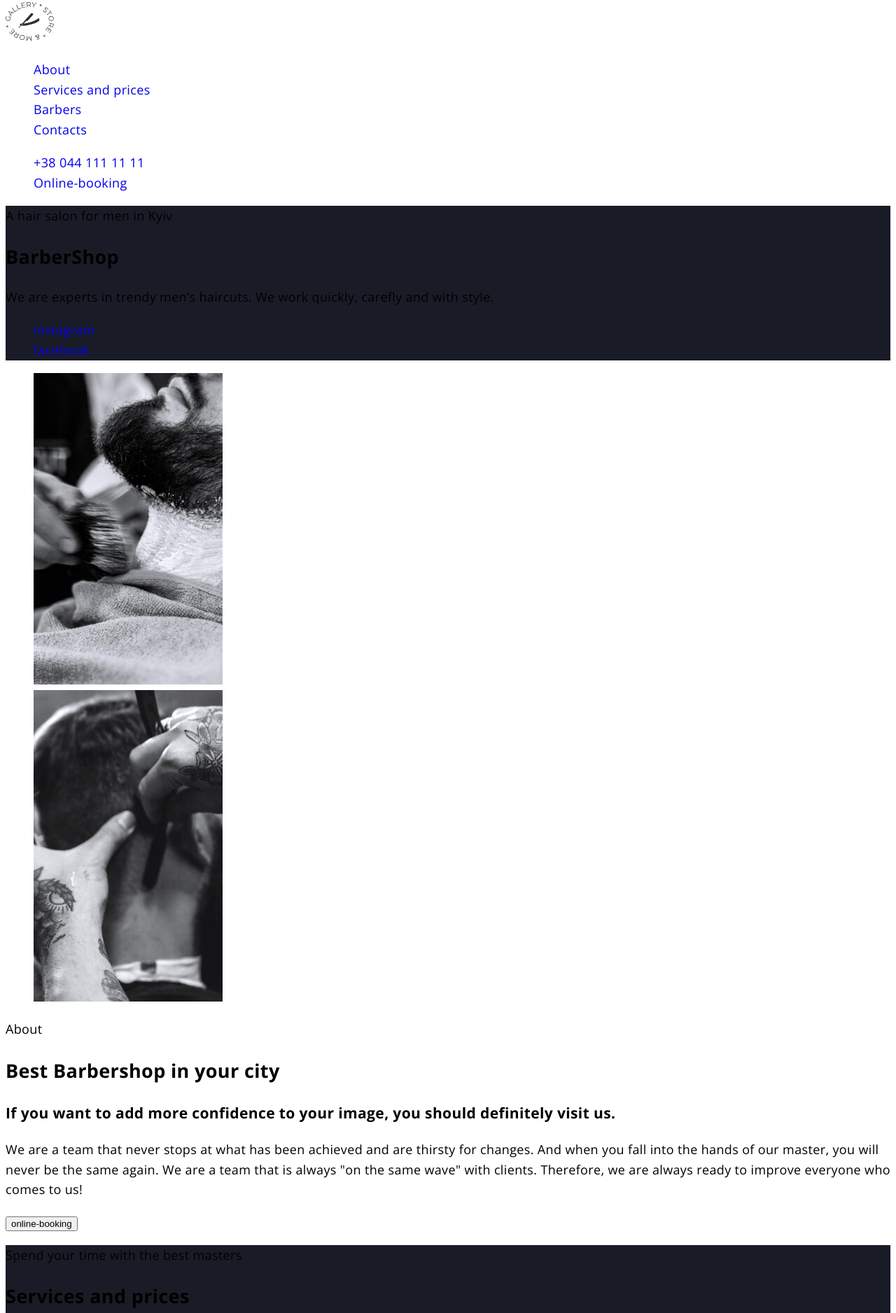
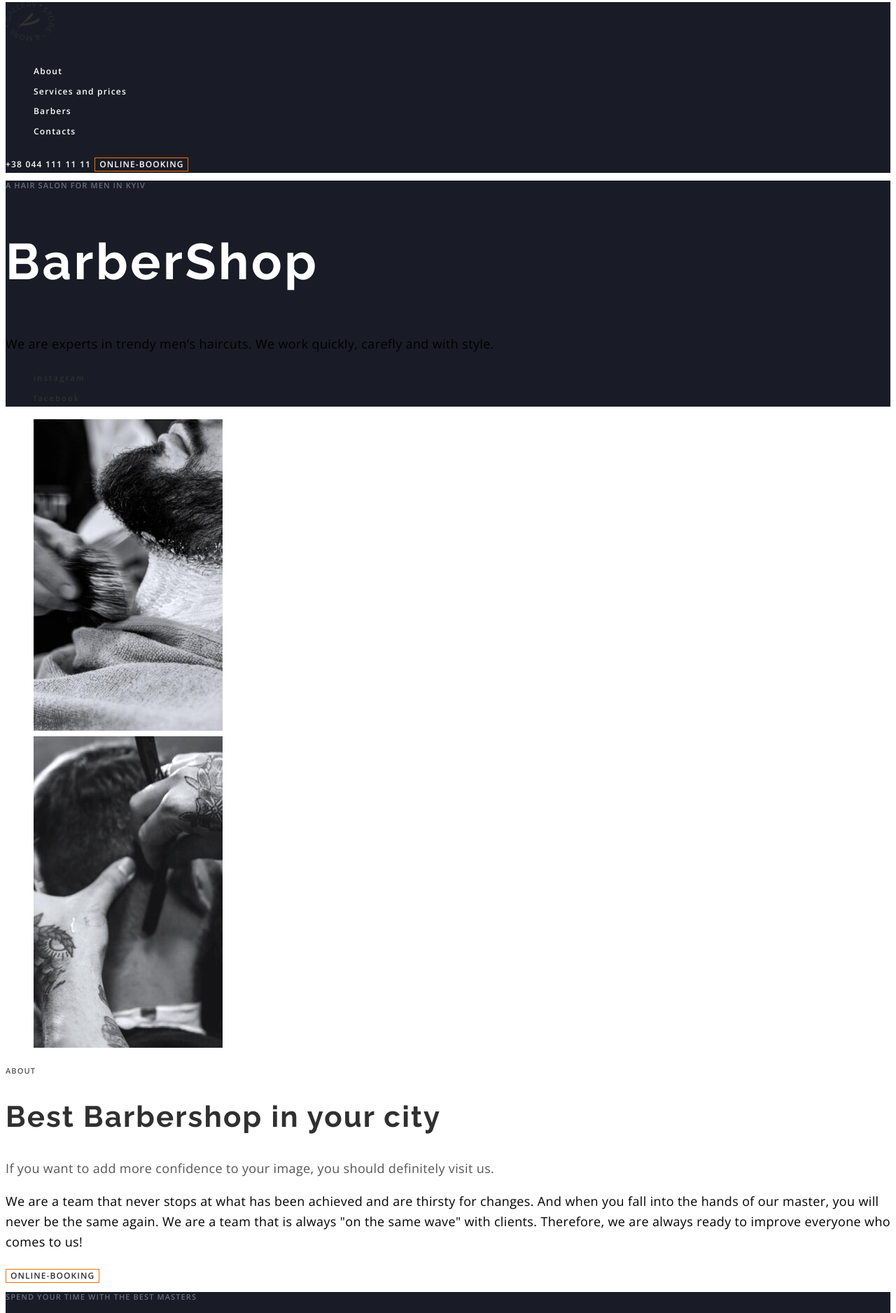
Before and after one commit to WaterSpaceEngineer/bc-33-2, a plain HTML site: page index.html in a window 1280 px wide. Shown: the part 5-1881 px from the top of the page at 70% size. Drawn offline with nearby package versions, Linux system fonts and the light colour scheme.

Commit message:
Практика

```diff
--- a/css/style.css
+++ b/css/style.css
@@ -6,8 +6,8 @@
   --primary-txt_mod-light: #555555;
   --secondary-txt_mod-light: #303030;
   /* Dark theme */
-  ---primary-txt_mod-darking: rgb(157, 164, 189, 0.6);
-  ---primary-txt_mod-dark: #9da4bd;
+  --primary-txt_mod-darking: rgb(157, 164, 189, 0.6);
+  --primary-txt_mod-dark: #9da4bd;
   --secondary-txt_mod-dark: #ffffff;
 
   /* Bg colors */
@@ -18,6 +18,8 @@
   --main-font: 'Open Sans', sans-serif;
   --secondary-font: 'Raleway', sans-serif;
 }
+
+/* base style */
 
 .visually-hidden {
   position: absolute;
@@ -58,3 +60,127 @@
 .connects {
     background-color: var(--primary-bg_mod-dark);
 }
+
+.upper-title {
+  font-weight: 600;
+  font-size: 11px;
+  line-height: 1.3;
+  letter-spacing: 0.1em;
+  text-transform: uppercase;
+}
+
+.upper-title-dark {
+  color: var(--primary-txt_mod-darking);
+}
+
+.upper-title-light {
+  color: var(--primary-txt_mod-light);
+}
+
+.title {
+  font-family: var(--secondary-font);
+  font-size: 42px;
+  line-height: 1.16;
+  letter-spacing: 0.05em;
+}
+
+.title-dark {
+  color: var(--secondary-txt_mod-dark);
+}
+
+.title-light {
+  color: var(--secondary-txt_mod-light);
+}
+
+.sub-title {
+  font-weight: 400;
+  font-size: 18px;
+  line-height: 1.6;
+  letter-spacing: 0.02em;
+}
+
+.sub-title-dark {
+  color: var(--primary-txt_mod-light);
+}
+
+.button {
+  border: 1px solid var(--accent-color);
+
+  background-color: transparent;
+
+  font-family: inherit;
+  font-weight: 600;
+  font-size: 12px;
+  line-height: 1.3;
+  letter-spacing: 0.09em;
+  text-transform: uppercase;
+  cursor: pointer;
+}
+
+.button:hover,
+.button:focus {
+  background-color: var(--accent-color);
+  border: 1px solid transparent;
+}
+
+.button-dark {
+  color: var(--secondary-txt_mod-dark);
+}
+
+.button-light {
+  color: var(--secondary-txt_mod-light);
+}
+
+.button-light:hover, .button-light:focus {
+  color: var(--primary-bg_mod-light);
+}
+
+.button-dark:hover, .button-dark:focus {
+  color: var(--secondary-txt_mod-dark);
+}
+
+.social-link {
+  color: var(--secondary-txt_mod-light);
+
+  font-weight: 600;
+  font-size: 11px;
+  line-height: 1.36;
+  letter-spacing: 0.2em;
+}
+
+.social-link:hover, .social-link:focus {
+  color: var(--accent-color);
+}
+/* header start*/
+
+.header {
+  background-color: var(--primary-bg_mod-dark);
+}
+
+.header-link, .header-phone {
+  color: var(--secondary-txt_mod-dark);
+
+  font-weight: 600;
+  font-size: 12px;
+  line-height: 1.3;
+  letter-spacing: 0.1em;
+}
+
+/* header end */
+
+/* hero  start */
+
+.hero-title {
+  color: var(--secondary-txt_mod-dark);
+
+  font-family: var(--secondary-font);
+  font-size: 72px;
+  line-height: 1.18;
+  letter-spacing: 0.05em;
+}
+
+.hero-text {
+  font-size: 18px;
+  line-height: 1.6;
+  letter-spacing: 0.02em;
+}
--- a/index.html
+++ b/index.html
@@ -15,7 +15,7 @@
   </head>
   <body class="page">
     <!-- Header -->
-    <header>
+    <header class="header">
       <a class="link" href="./index.html">
         <img
           src="./images/logo.svg"
@@ -27,34 +27,36 @@
       <nav>
         <ul class="list">
           <li>
-            <a class="link" href="#about">About</a>
+            <a class="link header-link" href="#about">About</a>
           </li>
           <li>
-            <a class="link" href="#services">Services and prices</a>
+            <a class="link header-link" href="#services">Services and prices</a>
           </li>
           <li>
-            <a class="link" href="#barbers">Barbers</a>
+            <a class="link header-link" href="#barbers">Barbers</a>
           </li>
           <li>
-            <a class="link" href="#contacts">Contacts</a>
+            <a class="link header-link" href="#contacts">Contacts</a>
           </li>
         </ul>
-        <ul class="list">
-          <li>
-            <a class="link" href="tel:+380441111111">+38 044 111 11 11</a>
-          </li>
-          <li><a class="link" href="#contacts">Online-booking</a></li>
-        </ul>
       </nav>
+      <div>
+        <a class="link header-phone" href="tel:+380441111111"
+          >+38 044 111 11 11</a
+        >
+        <button class="button button-dark" type="button">Online-booking</button>
+      </div>
     </header>
 
     <main>
       <!-- Hero -->
       <section class="hero">
         <div class="">
-          <p>A hair salon for men in Kyiv</p>
-          <h1>BarberShop</h1>
-          <p>
+          <p class="upper-title upper-title-dark">
+            A hair salon for men in Kyiv
+          </p>
+          <h1 class="hero-title">BarberShop</h1>
+          <p class="hero-text">
             We are experts in trendy men’s haircuts. We work quickly, carefly
             and with style.
           </p>
@@ -62,7 +64,7 @@
         <ul class="list">
           <li>
             <a
-              class="link"
+              class="link social-link"
               href="https://www.instagram.com/"
               target="_blank"
               rel="noopener noreferrer"
@@ -72,7 +74,7 @@
           </li>
           <li>
             <a
-              class="link"
+              class="link social-link"
               href="https://www.facebook.com/"
               target="_blank"
               rel="noopener noreferrer"
@@ -104,9 +106,9 @@
           </li>
         </ul>
         <div>
-          <p>About</p>
-          <h2>Best Barbershop in your city</h2>
-          <h3>
+          <p class="upper-title upper-title-light">About</p>
+          <h2 class="title title-light">Best Barbershop in your city</h2>
+          <h3 class="sub-title sub-title-dark">
             If you want to add more confidence to your image, you should
             definitely visit us.
           </h3>
@@ -117,14 +119,18 @@
             the same wave" with clients. Therefore, we are always ready to
             improve everyone who comes to us!
           </p>
-          <button type="button">online-booking</button>
+          <button type="button" class="button button-light">
+            online-booking
+          </button>
         </div>
       </section>
 
       <!-- Services -->
       <section class="services" id="services">
-        <p>Spend your time with the best masters</p>
-        <h2>Services and prices</h2>
+        <p class="upper-title upper-title-dark">
+          Spend your time with the best masters
+        </p>
+        <h2 class="title title-dark">Services and prices</h2>
         <ul class="list">
           <li>
             <p>Men’s haircut</p>
@@ -161,7 +167,7 @@
             <p>from 200 uah.</p>
           </li>
         </ul>
-        <button type="button">online-booking</button>
+        <button type="button" class="button button-dark">online-booking</button>
       </section>
 
       <!-- Benefits -->
@@ -184,18 +190,20 @@
             <p>Gifts for regular customers</p>
           </li>
         </ul>
-        <p>Old traditional school</p>
-        <h2>¿Why people come to us?</h2>
-        <p>
+        <p class="upper-title upper-title-light">Old traditional school</p>
+        <h2 class="title title-light">¿Why people come to us?</h2>
+        <h3 class="sub-title sub-title-dark">
           Only good things are said about us. But it's better to see and feel 1
           time than read 10 times.
-        </p>
+        </h3>
       </section>
 
       <!-- Barbers-->
       <section id="barbers">
-        <p>For true enjoyers of the atmosphere</p>
-        <h2>Our barbers</h2>
+        <p class="upper-title upper-title-light">
+          For true enjoyers of the atmosphere
+        </p>
+        <h2 class="title title-light">Our barbers</h2>
         <ul class="list">
           <li>
             <img
@@ -360,7 +368,9 @@
 
       <!-- Gallery -->
       <section>
-        <p>In Latin, "barba" means "beard"</p>
+        <p class="upper-title upper-title-light">
+          In Latin, "barba" means "beard"
+        </p>
         <h2 class="visually-hidden">Gallery of works</h2>
         <ul class="list">
           <li>
@@ -404,18 +414,18 @@
 
         <!--Booking -->
         <section>
-          <h2>Online-booking</h2>
+          <h2 class="title title-dark">Online-booking</h2>
           <form>
             <input type="text" placeholder="Name*" />
             <input type="tel" placeholder="Phone*" />
             <textarea placeholder="Message"></textarea>
-            <button type="submit">send</button>
+            <button class="button button-dark" type="submit">send</button>
           </form>
         </section>
 
         <!-- Contacts -->
         <section>
-          <h2>Contacts</h2>
+          <h2 class="title title-dark">Contacts</h2>
           <address>
             <ul class="list">
               <li>
@@ -435,7 +445,7 @@
               </li>
             </ul>
           </address>
-          <p>Working hours</p>
+          <p class="upper-title">Working hours</p>
           <p>Every day from 9:00 to 22:00</p>
         </section>
       </section>
@@ -445,7 +455,7 @@
       <ul class="list">
         <li>
           <a
-            class="link"
+            class="link social-link"
             href="https://www.instagram.com/"
             target="_blank"
             rel="noopener noreferrer"
@@ -455,7 +465,7 @@
         </li>
         <li>
           <a
-            class="link"
+            class="link social-link"
             href="https://www.facebook.com/"
             target="_blank"
             rel="noopener noreferrer"
```
